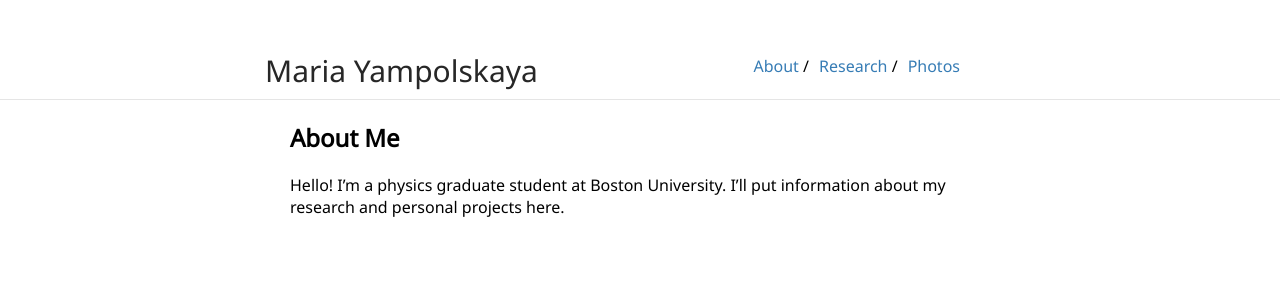
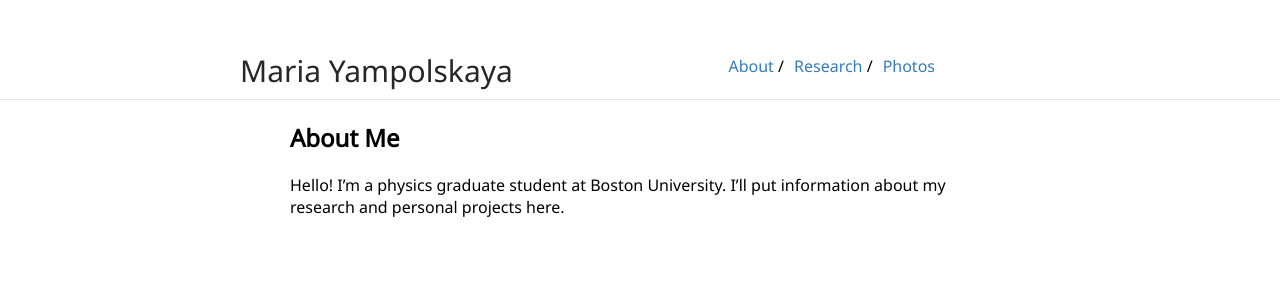
Before and after one commit to maria-yampolskaya/maria-yampolskaya.github.io, a Jekyll site: the page built from index.md, in a window 1280 px wide. Shown: the top 300 px of the page. Built offline with Jekyll 4.4.1, drawn with Linux system fonts in a browser that asks for light colours; our own code applies the rules of GitHub Pages for plain Markdown files.

Commit message:
Update _style.scss

```diff
--- a/_sass/_style.scss
+++ b/_sass/_style.scss
@@ -42,7 +42,7 @@ hr {
     display: inline-block;
 }
 .navbar {
-    padding: 50px 50px 0 0;
+    padding: 50px 100px 0 0;
 }
 .navbar-ul {
     display: inline-block;
```
